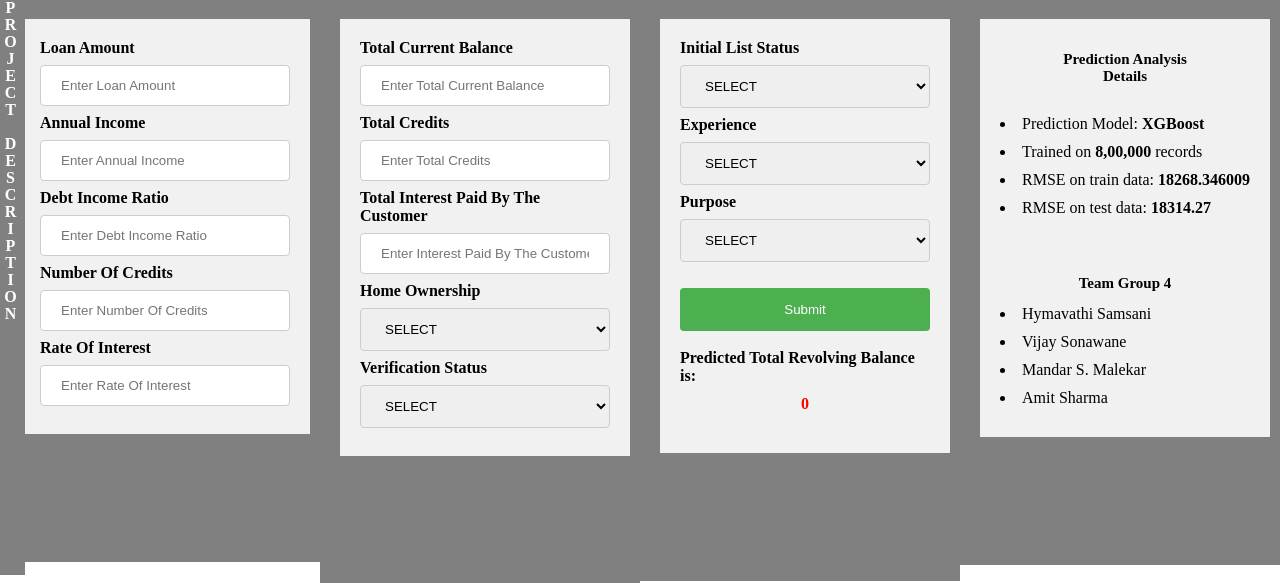
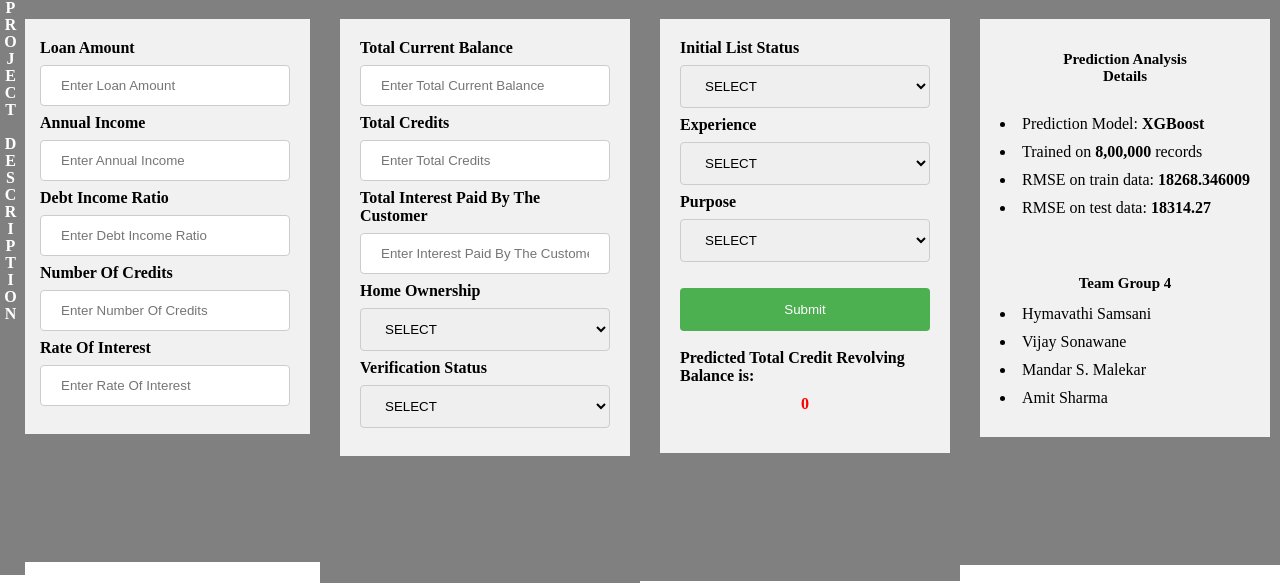
Before and after one commit to Hymaa441990/Predict-Revolving-Balance, a Flask app: page / in a window 1280 px wide. Shown: the part 109-692 px from the top of the page. Run offline with Flask 2, Linux system fonts and the light colour scheme; parts of the project's set-up code (start-up, migrations or seed data) failed here and were passed over.

Commit message:
Update RevolvingBalance.html

```diff
--- a/templates/RevolvingBalance.html
+++ b/templates/RevolvingBalance.html
@@ -546,12 +546,12 @@ p.test1 {
 						<option value="Other">Other</option>
 					  </select><br>
 					  <p> </p>
-					  <a href="Checking.html">
+
 					  <input id="submit" type="submit" name="submit" value="Submit"/>
 					  </a>
 					  <br>
 					  <p> </p>
-					  <b>Predicted Total Revolving Balance is:</b>
+					  <b>Predicted Total Credit Revolving Balance is:</b>
 					  <div class="Pred">
 						  <center><b>{{Predicted_val}}</b></center>
 					  </div>
```
